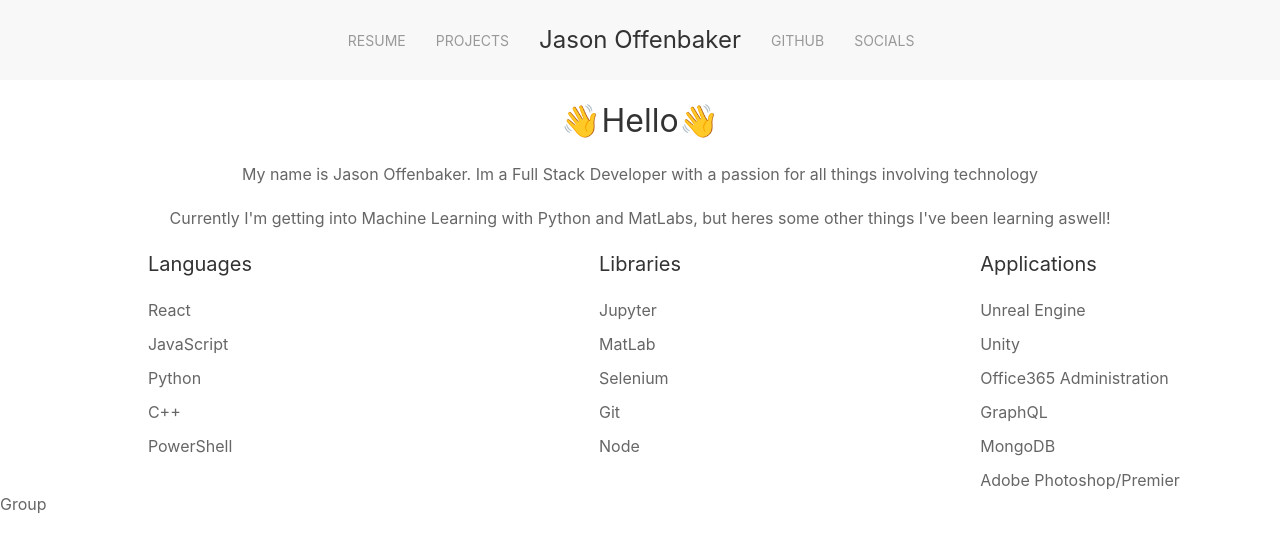
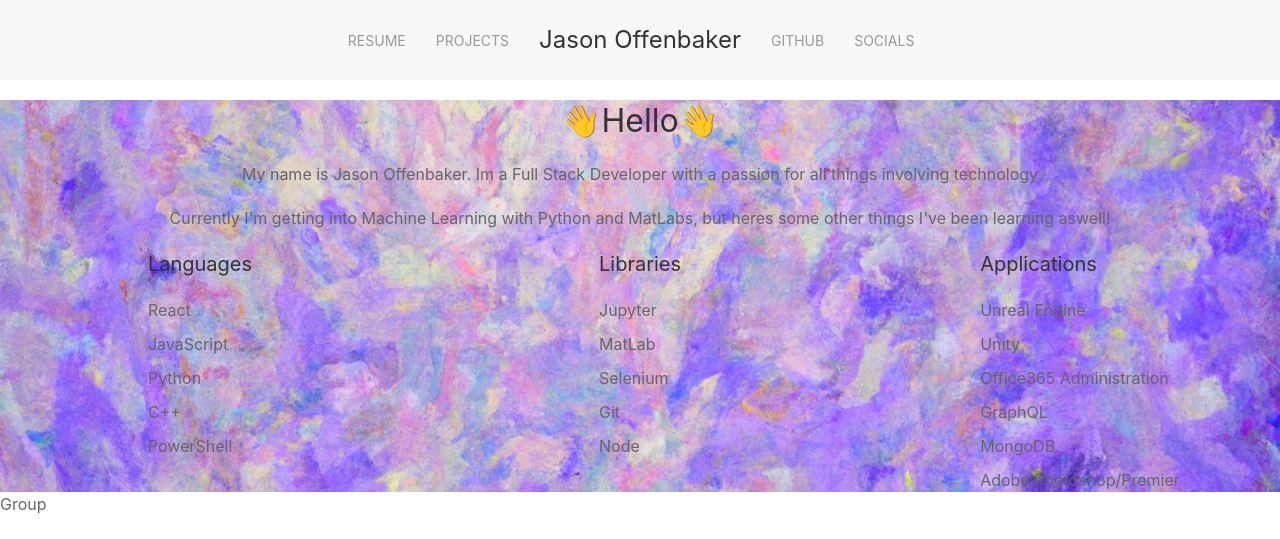
Before and after one commit to JasOffen/Reactfolio, a React (Create React App) app in the folder client/: page / in a window 1280 px wide. Shown: the top 539 px of the page. Built offline with nearby package versions, Linux system fonts and the light colour scheme; no server answers.

Commit message:
added some CSS

```diff
--- /dev/null
+++ b/client/public/assets/css/style.css
@@ -0,0 +1,5 @@
+#About{
+    background-image: url("../images/about-background.png");
+    background-color: #000;
+    background-size: cover;
+}
--- a/client/public/index.html
+++ b/client/public/index.html
@@ -39,6 +39,8 @@
     gtag('config', 'G-6VRREVKWRW');
   </script>
 
+  <link rel="stylesheet" href="./assets/css/style.css">
+
   <title>Jason Offenbaker</title>
 </head>
 
```
Also changed, not shown: client/public/assets/images/about-background.png (added).
